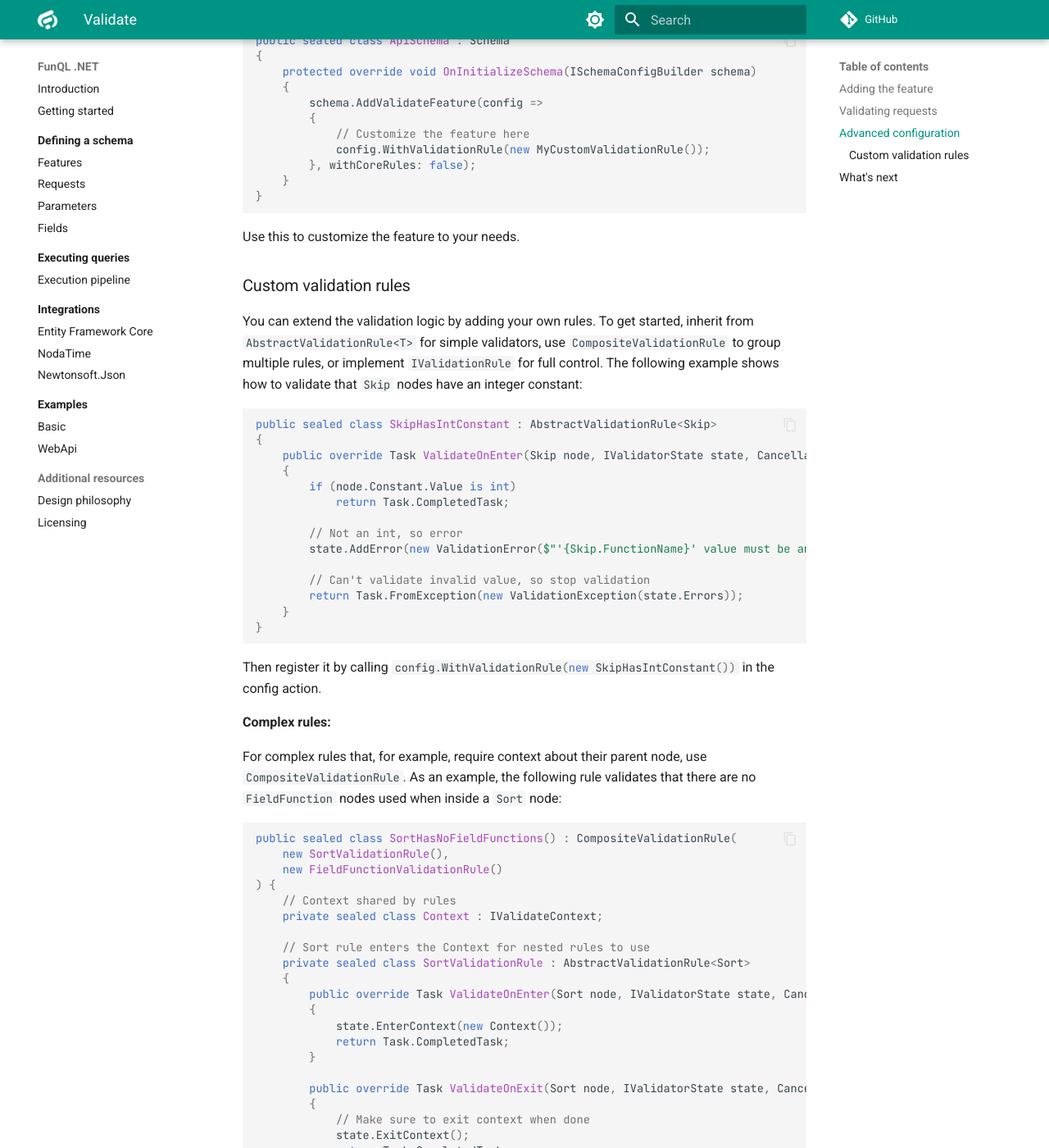
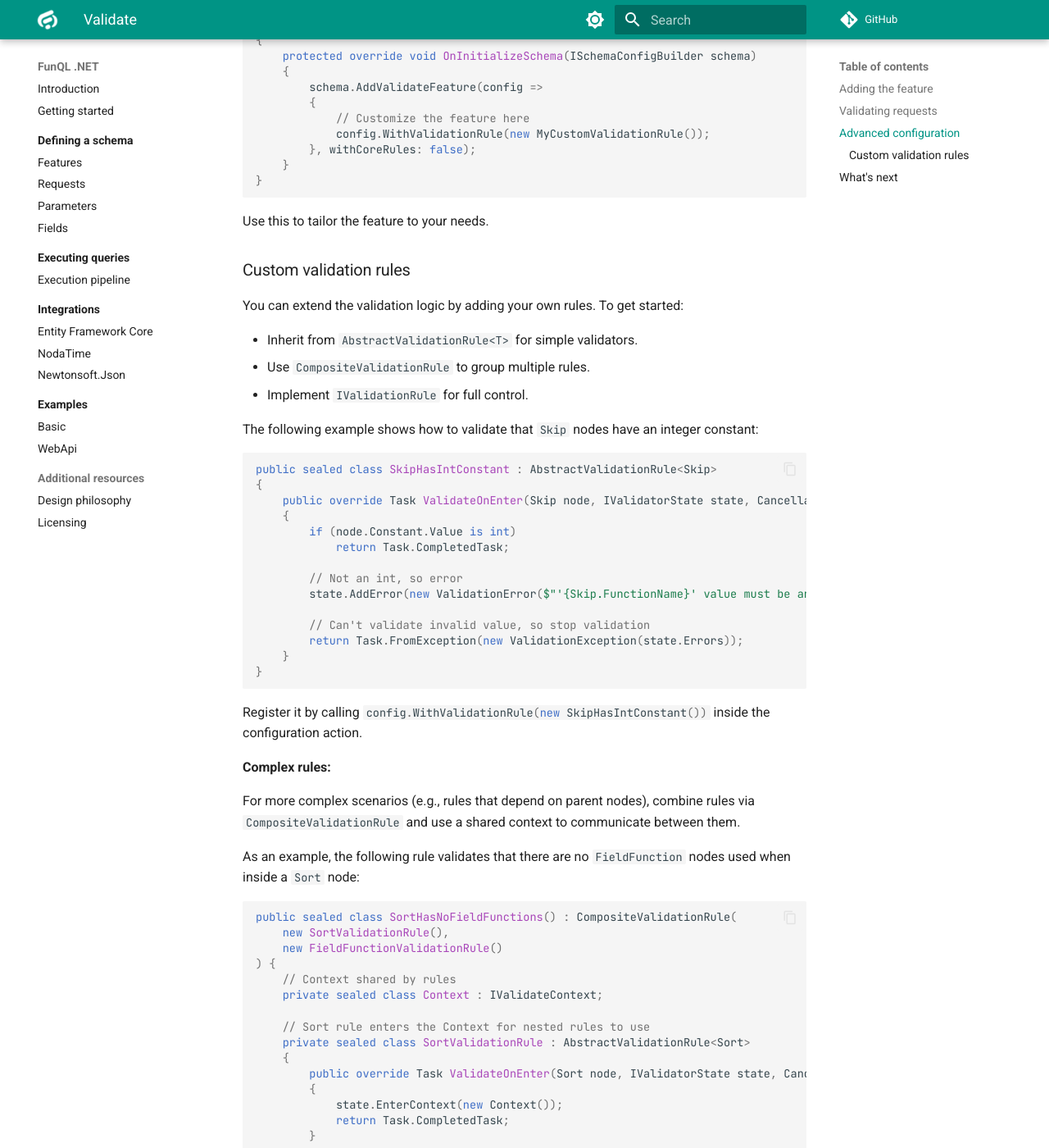
Before and after one commit to funql/funql-dotnet, an MkDocs documentation site: the page built from docs/defining-a-schema/features/validate.md, in a window 1280 px wide and 1400 px high, scrolled down 1708 px. Shown: the whole window at 82% size. Built offline with MkDocs 1.6.1 and Material for MkDocs 9.7.7, drawn with Linux system fonts in a browser that asks for light colours; comment, search, counter and statistics services are not loaded; some of the changed text lies outside the part shown.

Commit message:
Update features/validate.md

````diff
--- a/docs/defining-a-schema/features/validate.md
+++ b/docs/defining-a-schema/features/validate.md
@@ -84,13 +83,17 @@ public sealed class ApiSchema : Schema
 }
 ```
 
-Use this to customize the feature to your needs.
+Use this to tailor the feature to your needs.
 
 ### Custom validation rules
 
-You can extend the validation logic by adding your own rules. To get started, inherit from `AbstractValidationRule<T>`
-for simple validators, use `CompositeValidationRule` to group multiple rules, or implement `IValidationRule` for full
-control. The following example shows how to validate that `Skip` nodes have an integer constant:
+You can extend the validation logic by adding your own rules. To get started:
+
+- Inherit from `AbstractValidationRule<T>` for simple validators.
+- Use `CompositeValidationRule` to group multiple rules.
+- Implement `IValidationRule` for full control.
+
+The following example shows how to validate that `Skip` nodes have an integer constant:
 
 ```csharp
 public sealed class SkipHasIntConstant : AbstractValidationRule<Skip>
@@ -109,12 +112,14 @@ public sealed class SkipHasIntConstant : AbstractValidationRule<Skip>
 }
 ```
 
-Then register it by calling `#!csharp config.WithValidationRule(new SkipHasIntConstant())` in the config action.
+Register it by calling `#!csharp config.WithValidationRule(new SkipHasIntConstant())` inside the configuration action.
 
 **Complex rules:**
 
-For complex rules that, for example, require context about their parent node, use `CompositeValidationRule`. As an
-example, the following rule validates that there are no `FieldFunction` nodes used when inside a `Sort` node:
+For more complex scenarios (e.g., rules that depend on parent nodes), combine rules via `CompositeValidationRule` and
+use a shared context to communicate between them.
+
+As an example, the following rule validates that there are no `FieldFunction` nodes used when inside a `Sort` node:
 
 ```csharp
 public sealed class SortHasNoFieldFunctions() : CompositeValidationRule(
@@ -167,4 +172,4 @@ public sealed class SortHasNoFieldFunctions() : CompositeValidationRule(
 
 With the `Request` fully validated, it's time to fetch the data:
 
-- [Learn more about the execute feature →](validate.md)
+- [Learn more about the execute feature →](execute.md)
````
Also changed, not shown: other parts of docs/defining-a-schema/features/validate.md (+2 -3 lines).
